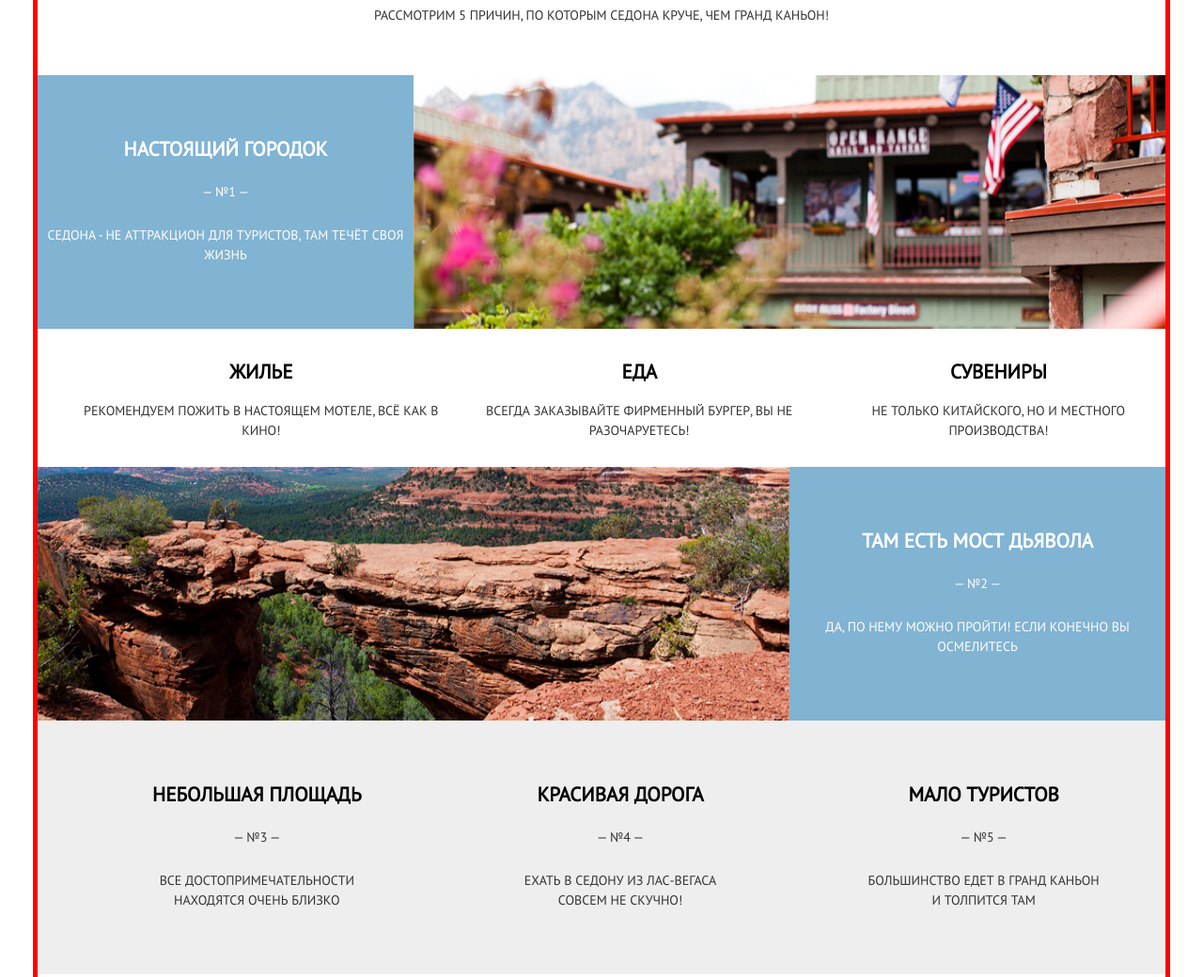
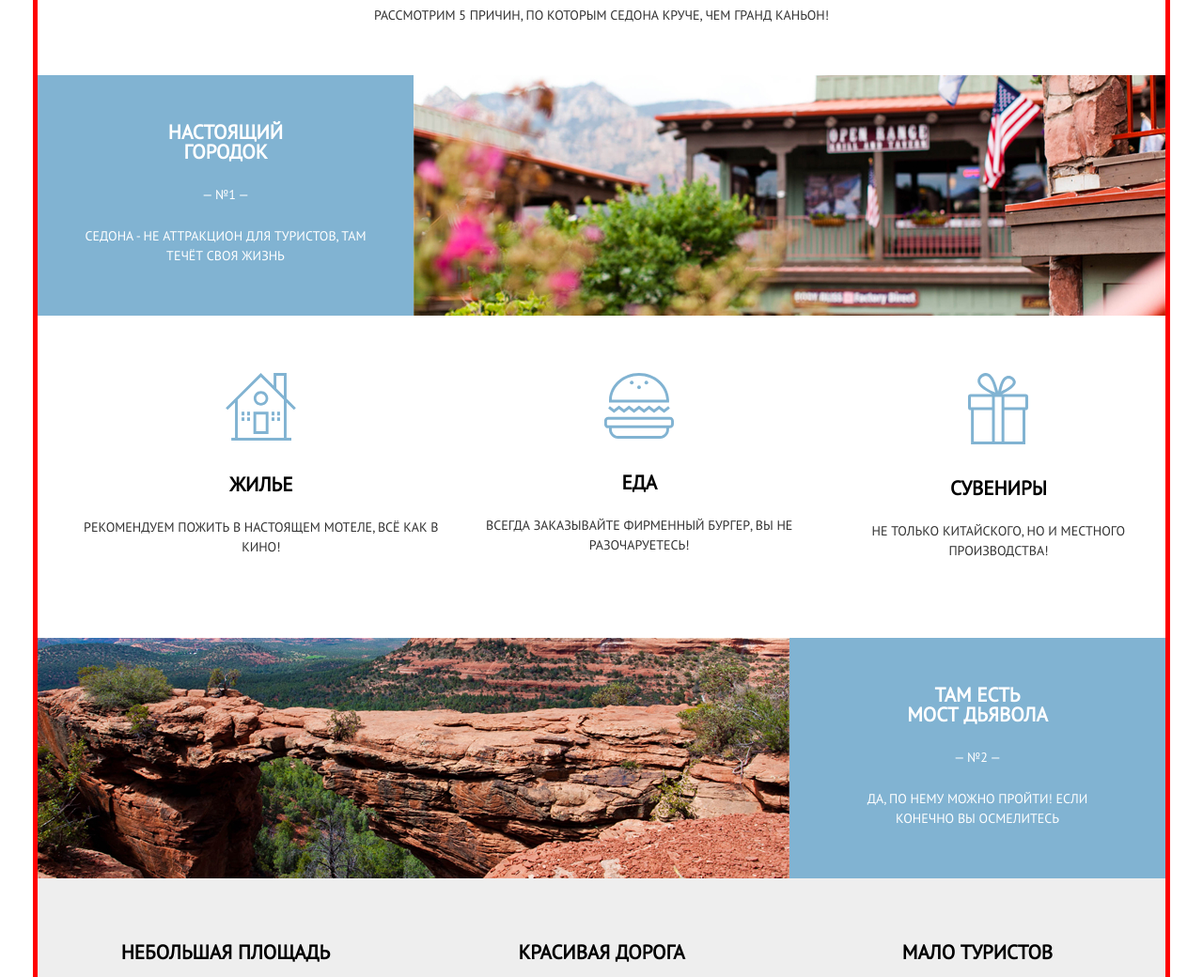
Before and after one commit to willykostet/1359281-sedona-28, a plain HTML site: page index.html in a window 1280 px wide. Shown: the part 756-1796 px from the top of the page at 94% size. Drawn offline with Linux system fonts and the light colour scheme.

Commit message:
сука

```diff
--- a/css/style.css
+++ b/css/style.css
@@ -101,6 +101,7 @@ img {
 }
 .site-navigation a:active {
   mix-blend-mode: normal;
+  color: var(--basic-black);
   opacity: 0.3;
 }
 /* Main-Body */
@@ -129,6 +130,7 @@ img {
   font-weight: normal;
   font-size: 14px;
   text-align: center;
+  margin: 0;
   margin-bottom: 51px;
 }
 .reasons-why {
@@ -156,10 +158,20 @@ img {
   margin: 0 auto;
   width: 100%;
 }
+.reason {
+  padding: 50px 50px;
+}
+.reason h3,
+p {
+  margin: 0;
+}
+
 .features-list {
   list-style: none;
   display: flex;
   justify-content: space-around;
+  margin-top: 61px;
+  margin-bottom: 82px;
 }
 .feature-item {
   text-align: center;
@@ -170,9 +182,12 @@ img {
 .feature-item h3 {
   font-weight: bold;
   font-size: 21px;
+  margin-top: 30px;
+  margin-bottom: 25px;
 }
 .reasons-list {
   margin: 0;
+  padding: 0;
   list-style: none;
   display: flex;
   justify-content: space-around;
@@ -184,8 +199,6 @@ img {
 }
 .reason {
   text-align: center;
-  padding-top: 47px;
-  padding-bottom: 54px;
 }
 .bottom-reason {
   text-align: center;
@@ -195,6 +208,7 @@ img {
 }
 .reason-number {
   margin: 25px 0;
+  margin-bottom: 23px;
 }
 .reason h3 {
   font-weight: bold;
--- a/index.html
+++ b/index.html
@@ -48,9 +48,7 @@
         <h2>Рассмотрим 5 причин, по которым Седона круче, чем гранд каньон!</h2>
         <div class="reasons-row">
           <div class="reason">
-            <h3>
-              Настоящий городок
-            </h3>
+            <h3>Настоящий <br />городок</h3>
             <p class="reason-number">— №1 —</p>
             <p>
               Седона - не аттракцион для туристов, там течёт своя жизнь
@@ -65,21 +63,70 @@
         </div>
         <ul class="features-list">
           <li class="feature-item">
-            <div class="icon1"></div>
+            <div class="icon1">
+              <svg
+                xmlns="http://www.w3.org/2000/svg"
+                width="75"
+                height="72"
+                viewBox="0 0 75 72"
+              >
+                <g fill="#81B3D2">
+                  <path
+                    d="M29.656 65.033h16V41.21h-16v23.823zm2.937-20.899h10.125V62.11H32.593V44.134z"
+                  />
+                  <path
+                    d="M72.771 39.253l2.076-2.068-9.908-9.865V0H51.127v13.567L37.5 0 .152 37.185l2.077 2.068 7.832-7.795v37.618H6.124V72h63.875v-2.924H64.94V31.458l7.831 7.795zM62.002 69.076H12.999V28.534L37.5 4.149l24.502 24.385v40.542zm0-44.682l-7.938-7.902V2.924h7.938v21.47z"
+                  />
+                  <path
+                    d="M29.906 27.08c0 4.261 3.47 7.713 7.75 7.713 4.279 0 7.75-3.452 7.75-7.713 0-4.259-3.471-7.713-7.75-7.713-4.281 0-7.75 3.454-7.75 7.713zm7.75-4.945c2.744 0 4.969 2.214 4.969 4.945 0 2.732-2.225 4.948-4.969 4.948-2.746 0-4.97-2.216-4.97-4.948 0-2.731 2.225-4.945 4.97-4.945zM17.061 41.21h3v3.919h-3zM22.999 41.21h3v3.919h-3zM17.061 47.182h3v3.919h-3zM22.999 47.182h3v3.919h-3zM48.998 41.21h3v3.919h-3zM54.936 41.21h3v3.919h-3zM48.998 47.182h3v3.919h-3zM54.936 47.182h3v3.919h-3z"
+                  />
+                </g>
+              </svg>
+            </div>
             <h3>Жилье</h3>
             <p>
               Рекомендуем пожить в настоящем мотеле, всё как в кино!
             </p>
           </li>
           <li class="feature-item">
-            <div class="icon2"></div>
+            <div class="icon2">
+              <svg
+                xmlns="http://www.w3.org/2000/svg"
+                width="74"
+                height="70"
+                viewBox="0 0 74 70"
+              >
+                <g fill="#81B3D2">
+                  <path
+                    d="M69.854 46.71H4.051c-2.274 0-4.135 1.94-4.135 4.313v3.504c0 2.372 1.861 4.313 4.135 4.313h.93v1.053c0 5.536 4.341 10.065 9.648 10.065h44.646c5.306 0 9.648-4.529 9.648-10.065V58.84h.93c2.274 0 4.135-1.941 4.135-4.313v-3.504c0-2.373-1.86-4.313-4.134-4.313zm-3.848 13.184c0 3.871-3.019 7.021-6.73 7.021H14.629c-3.711 0-6.731-3.15-6.731-7.021v-1.053h58.107v1.053zm5.065-5.367c0 .688-.558 1.271-1.218 1.271H4.051c-.66 0-1.217-.582-1.217-1.271v-3.504c0-.688.558-1.271 1.217-1.271h65.802c.66 0 1.218.582 1.218 1.271v3.504zM15.634 38.406l5.323 4.059 5.326-4.059 5.328 4.059 5.328-4.059 5.328 4.059 5.329-4.059 5.327 4.059 5.33-4.06 5.336 4.059 6.194-4.712-1.72-2.459-4.474 3.403-5.336-4.057-5.33 4.056-5.327-4.057-5.329 4.057-5.328-4.057-5.328 4.057-5.328-4.057-5.325 4.057-5.323-4.057-5.327 4.057-4.467-3.401-1.721 2.457 6.188 4.714zM7.978 31.544H68.855c.041-.619.069-1.241.069-1.87 0-.394-.016-.783-.032-1.173C68.227 12.657 54.186 0 36.952 0 19.719 0 5.677 12.657 5.013 28.501c-.017.39-.032.78-.032 1.173 0 .629.028 1.251.07 1.87h2.927zM36.952 3.043c15.591 0 28.35 11.316 29.021 25.458H7.931c.673-14.142 13.43-25.458 29.021-25.458z"
+                  />
+                  <ellipse cx="36.952" cy="15.26" rx="1.945" ry="2.03" />
+                  <ellipse cx="29.172" cy="10.23" rx="1.946" ry="2.03" />
+                  <ellipse cx="44.732" cy="10.23" rx="1.946" ry="2.03" />
+                </g>
+              </svg>
+            </div>
             <h3>Еда</h3>
             <p>
               Всегда заказывайте фирменный бургер, вы не разочаруетесь!
             </p>
           </li>
           <li class="feature-item">
-            <div class="icon3"></div>
+            <div class="icon3">
+              <svg
+                xmlns="http://www.w3.org/2000/svg"
+                width="64"
+                height="76"
+                viewBox="0 0 64 76"
+              >
+                <path
+                  fill-rule="evenodd"
+                  clip-rule="evenodd"
+                  fill="#81B3D2"
+                  d="M61.097 22.501H36.312C50.125 15.602 51.229 11.25 50.72 8.816c-1.162-3.963-5.692-7.023-10.002-5.407-5.569 2.089-7.137 10.388-8.644 16.387-1.924-6.07-3.784-13.814-8.136-17.737C22.677.921 20.843-.205 18.175.031c-4.026.356-9.802 5.382-7.458 10.981 2.251 5.378 9.687 8.777 14.578 11.489H2.879A2.882 2.882 0 0 0 0 25.37v11.322a2.882 2.882 0 0 0 2.879 2.869h.274V76h57.841V39.561h.103a2.882 2.882 0 0 0 2.88-2.869V25.37a2.882 2.882 0 0 0-2.88-2.869zM42.413 5.944c2.103-.31 4.982 1.299 5.255 3.209.393 2.756-3.4 5.255-5.086 6.421-2.523 1.744-4.928 2.643-7.287 4.055.884-3.69 2.549-13.011 7.118-13.685zm-22.882 9.968c-2.225-1.485-6.544-4.431-6.44-7.771.112-3.595 5.743-6.57 8.814-3.886 3.856 3.371 5.713 11.105 7.119 16.557-3.249-1.539-6.328-2.788-9.493-4.9zm5.972 57.114H6.136V39.561h19.368v33.465zm0-36.502H3.046V25.538h22.457v10.986zm10.157 0v36.503h-7.174V25.538h7.174v10.986zm22.351 36.502H38.644V39.561h19.367v33.465zm2.92-36.502H38.644V25.538h22.287v10.986z"
+                />
+              </svg>
+            </div>
             <h3>Сувениры</h3>
             <p>
               Не только китайского, но и местного производства!
@@ -95,7 +142,8 @@
           />
           <div class="reason">
             <h3>
-              Там есть Мост дьявола
+              Там есть<br />
+              Мост дьявола
             </h3>
             <p class="reason-number">— №2 —</p>
             <p>
```
